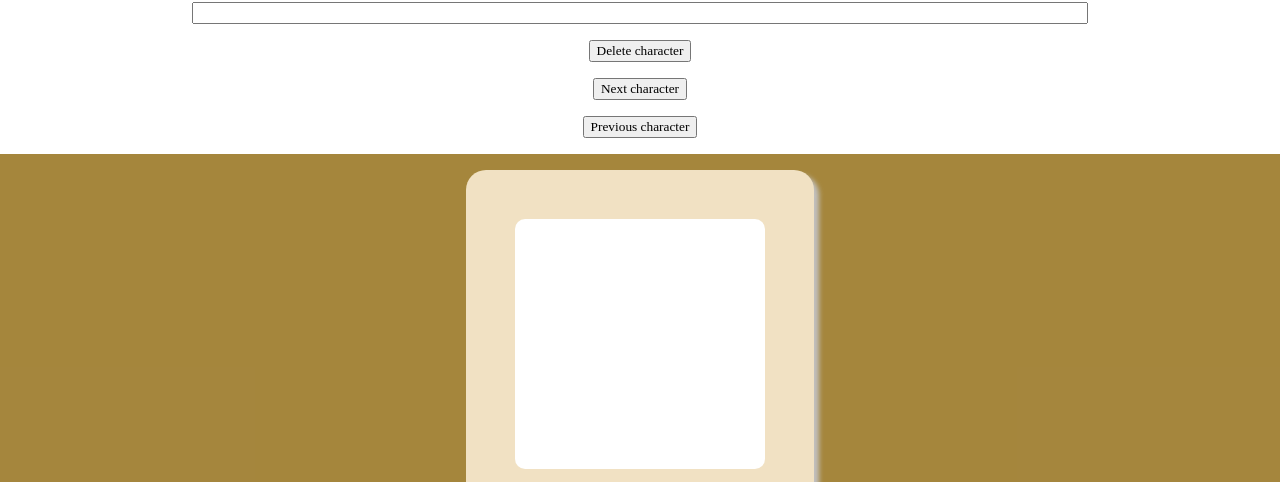
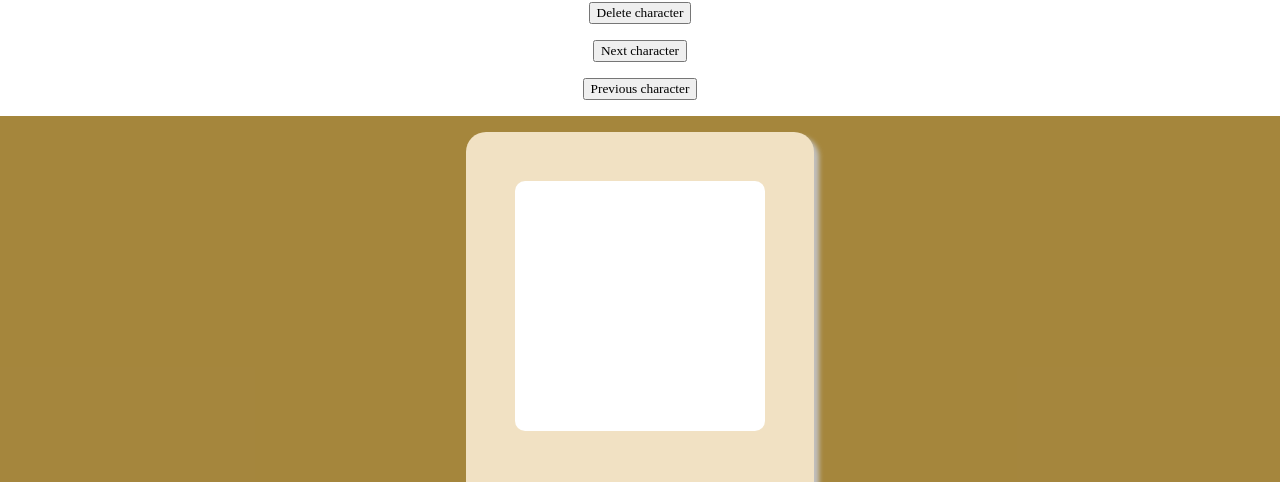
Before and after one commit to BaptisteGeron/parcel-sass, a website built with Parcel: page src/html/singleCharacter.html in a window 1280 px wide. Shown: the part 142-624 px from the top of the page. Built offline with nearby package versions, Linux system fonts and the light colour scheme; no server answers; a web font is replaced by a local one.

Commit message:
remove search bar

```diff
--- a/src/html/singleCharacter.html
+++ b/src/html/singleCharacter.html
@@ -24,7 +24,6 @@
     <main>
         <div class="singleContainer">
             <h1>Character Viewer</h1>
-            <input type="search" name="searchField" id="singleCharacterSearch">
 
             <button type="button" id="delete-Charcter">Delete character</button>
             <button type="button" id="next-Charcter">Next character</button>
```
